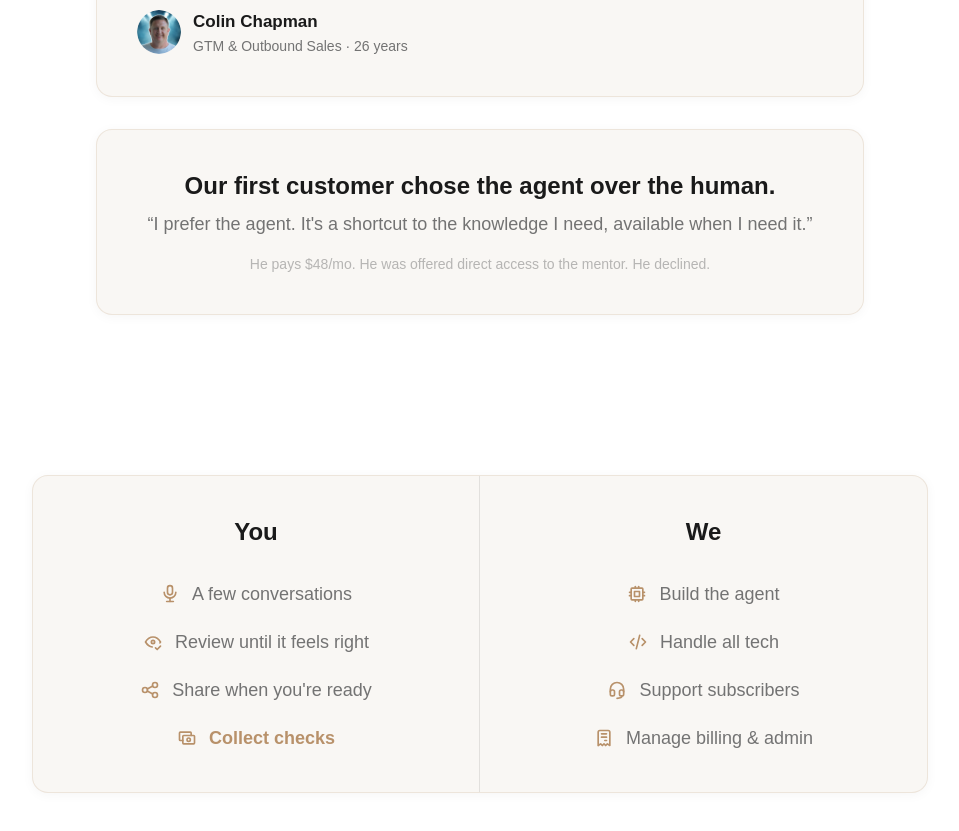
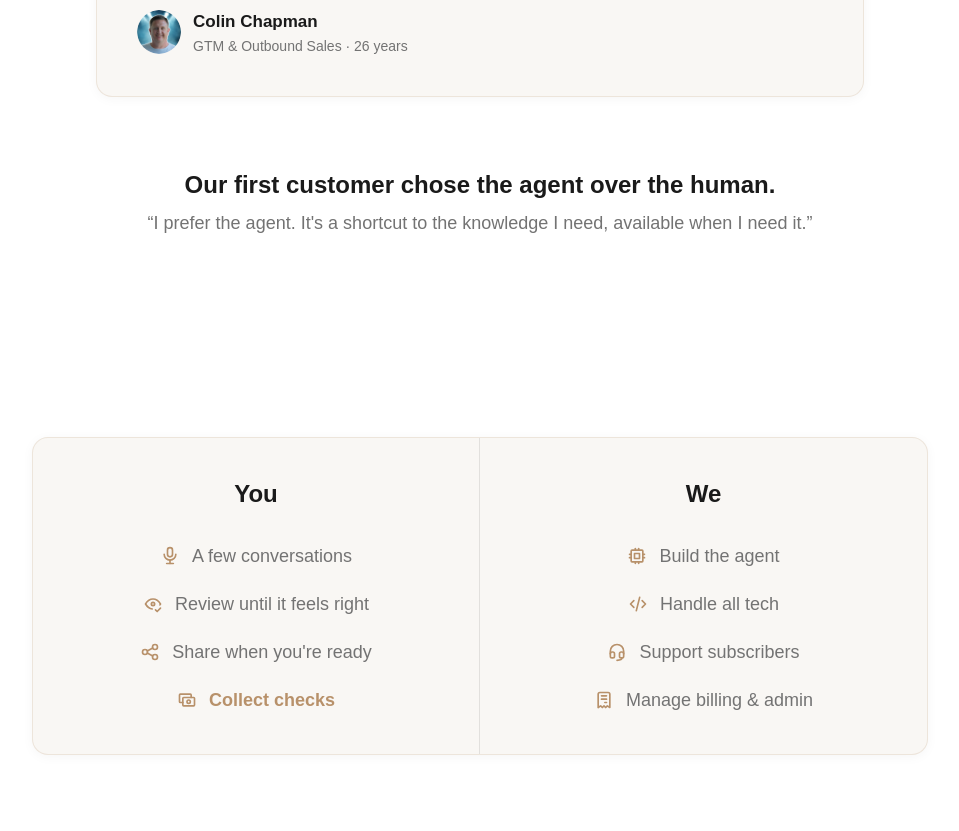
Before and after one commit to Apex-Sudo/forgehouse-site, a Next.js app: page /partner in a window 1280 px wide. Shown: the part 1380-2211 px from the top of the page, without its empty margins (160-1119 px from the left). Built offline with nearby package versions, Linux system fonts and the light colour scheme; no server answers.

Commit message:
partner: remove card wrapper from proof section, drop pricing line

```diff
--- a/src/app/partner/page.tsx
+++ b/src/app/partner/page.tsx
@@ -113,10 +113,9 @@ export default function PartnerPage() {
             </div>
           </div>
 
-          <div className="partner-card p-10 text-center">
+          <div className="py-10 text-center">
             <p className="text-2xl font-bold mb-2">Our first customer chose the agent over the human.</p>
             <p className="text-muted text-lg">&ldquo;I prefer the agent. It&apos;s a shortcut to the knowledge I need, available when I need it.&rdquo;</p>
-            <p className="text-muted/50 text-sm mt-4">He pays $48/mo. He was offered direct access to the mentor. He declined.</p>
           </div>
         </div>
       </section>
```
